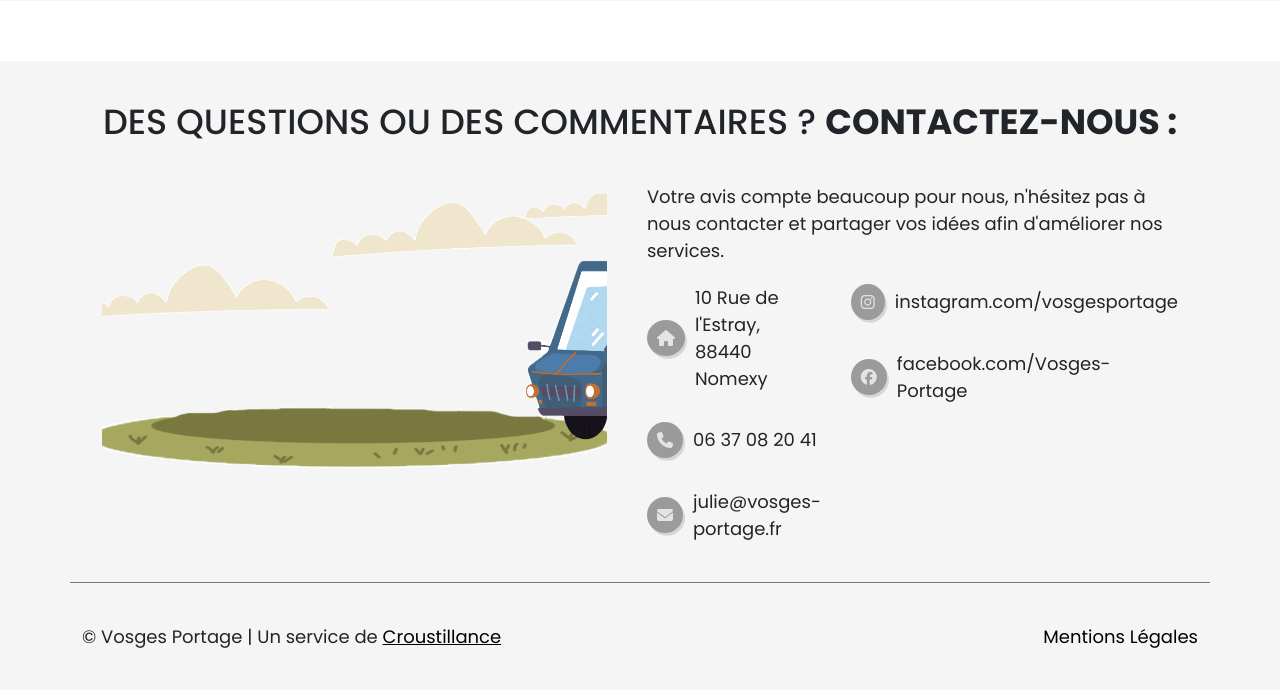
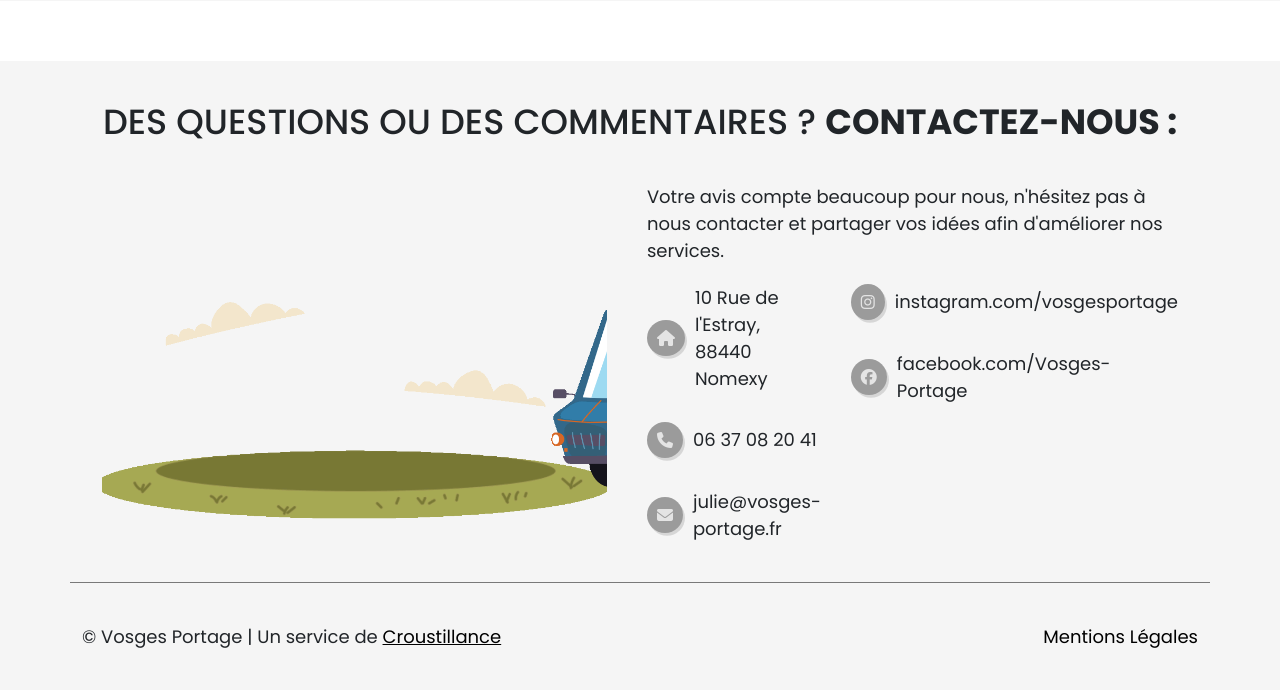
Before and after one commit to Gab-ia/vosgesPortage, a PHP site: page /aides-financieres-repas-domicile in a window 1280 px wide. Shown: the part 1941-2631 px from the top of the page. Run offline with PHP 8.4, Linux system fonts and the light colour scheme; a stand-in replaces the project's code that opens the database connection; some libraries are stand-ins or nearby versions; some web fonts are replaced.

Commit message:
chgmt de GIF

```diff
--- a/structures/front/composants/footer.php
+++ b/structures/front/composants/footer.php
@@ -2,7 +2,7 @@
     <h2>DES QUESTIONS OU DES COMMENTAIRES ? <b>CONTACTEZ-NOUS :</b></h2>
     <div class="container column-footer">
         <div class="column-footer-gauche">
-            <img src="/assets/animations/camion-animé-menu-portage.gif" alt="Camionnette de livraison Vosges Portage animée" width="100%">
+            <img src="/assets/animations/camionette.gif" alt="Camionnette de livraison Vosges Portage animée" width="100%">
         </div>
         <div class="column-footer-droite">
             <p>Votre avis compte beaucoup pour nous, n'hésitez pas à nous contacter et partager vos idées afin d'améliorer nos services.</p>
```
Also changed, not shown: assets/animations/camionette.gif (added).
